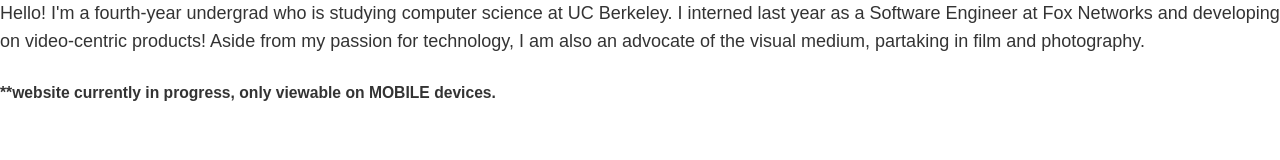
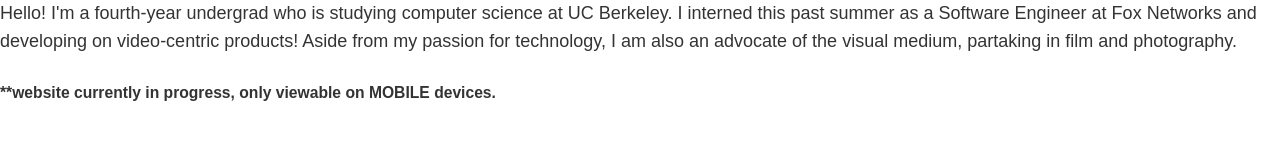
Before and after one commit to stylate/stylate.github.io, a Gatsby site: page / in a window 1280 px wide. Built offline with nearby package versions, Linux system fonts and the light colour scheme; Gatsby itself is replaced by a stand-in of ours; some packages are replaced by stand-ins of ours.

Commit message:
fixed blurb

```diff
--- a/src/pages/index.js
+++ b/src/pages/index.js
@@ -20,7 +20,7 @@
         transitionAppearTimeout={500}
         transitionEnter={false}
         transitionLeave={false}>
-            <p>Hello! I'm a fourth-year undergrad who is studying computer science at UC Berkeley. I interned last year as a Software Engineer at Fox Networks and developing on video-centric products! Aside from my passion for technology, I am also an advocate of the visual medium, partaking in film and photography.</p>
+            <p>Hello! I'm a fourth-year undergrad who is studying computer science at UC Berkeley. I interned this past summer as a Software Engineer at Fox Networks and developing on video-centric products! Aside from my passion for technology, I am also an advocate of the visual medium, partaking in film and photography.</p>
 
             <h5>**website currently in progress, only viewable on MOBILE devices.</h5>
 
```
